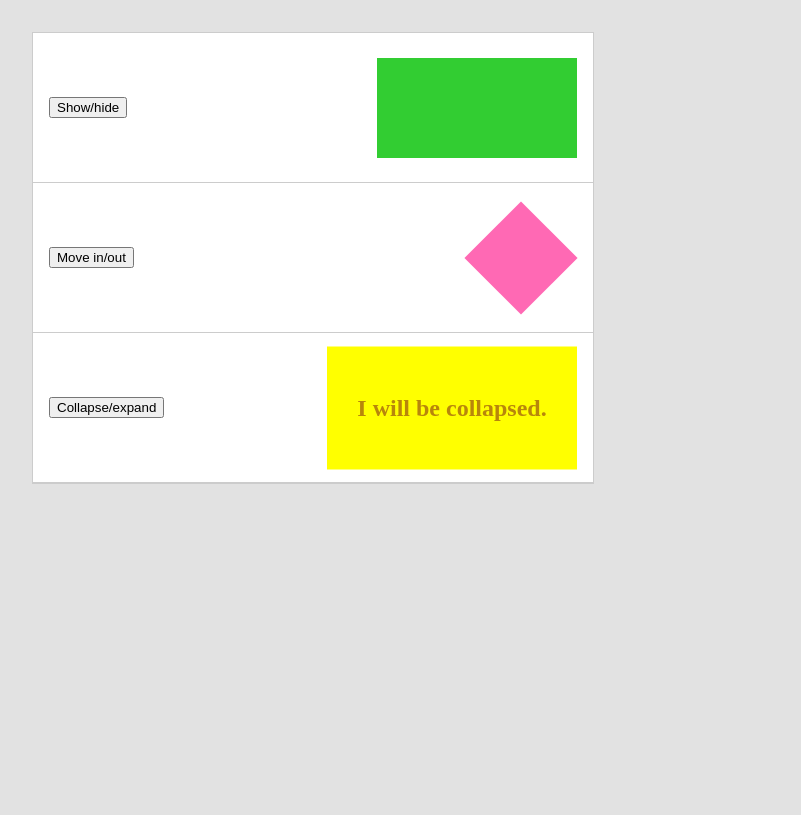
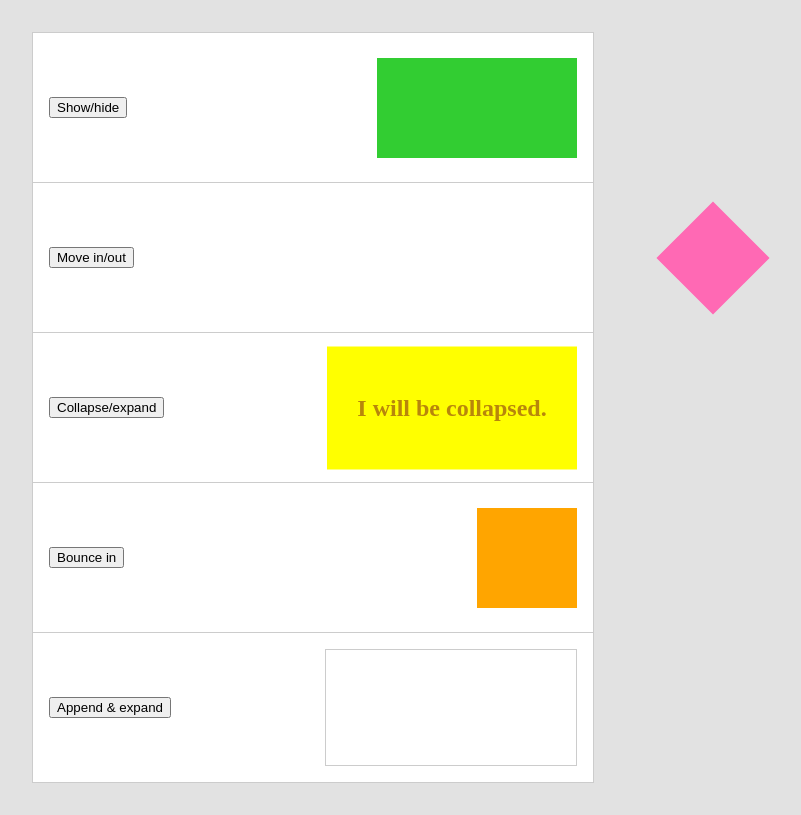
Before and after one commit to heathermcd12/dsn1676-assignment-6, a plain HTML site: page index.html in a window 1280 px wide. Both pictures are taken after a click on the button "Move in/out". Shown: the whole page, without its empty margins (327-1128 px from the left). Drawn offline with nearby package versions, Linux system fonts and the light colour scheme.

Commit message:
diamond moving

```diff
--- a/css/main.css
+++ b/css/main.css
@@ -40,6 +40,7 @@ div {
 }
 
 .diamond {
+  position: absolute;
   height: 80px;
   right: 2em;
   top: calc(50% - 40px);
@@ -50,12 +51,7 @@ div {
 }
 
 .js-diamond-move {
-    @keyframes diamond {
-
-    0%{transform: translateX(0);}
-
-    100% {transform: translateX(-600px);}
-    }
+   right: -10em;
 }
 
 .panel {
--- a/index.html
+++ b/index.html
@@ -24,6 +24,18 @@
     </div>
   </section>
 
+  <section>
+    <button class="btn-bounce">Bounce in</button>
+    <div class="circle"></div>
+  </section>
+
+  <section>
+    <button class="btn-append">Append &amp; expand</button>
+    <ul class="list"></ul>
+  </section>
+
+
+
  <script src="https://cdnjs.cloudflare.com/ajax/libs/jquery/2.1.3/jquery.js"></script>
  <script src="js/main.js"></script>
 
```
